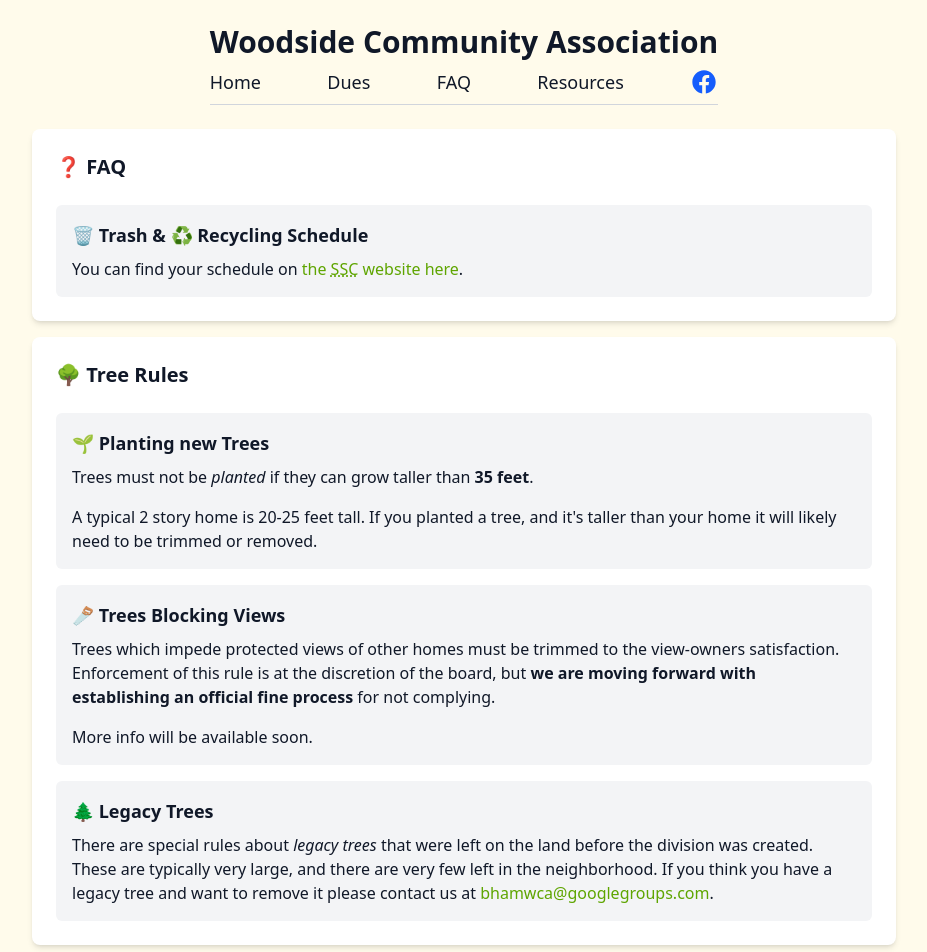
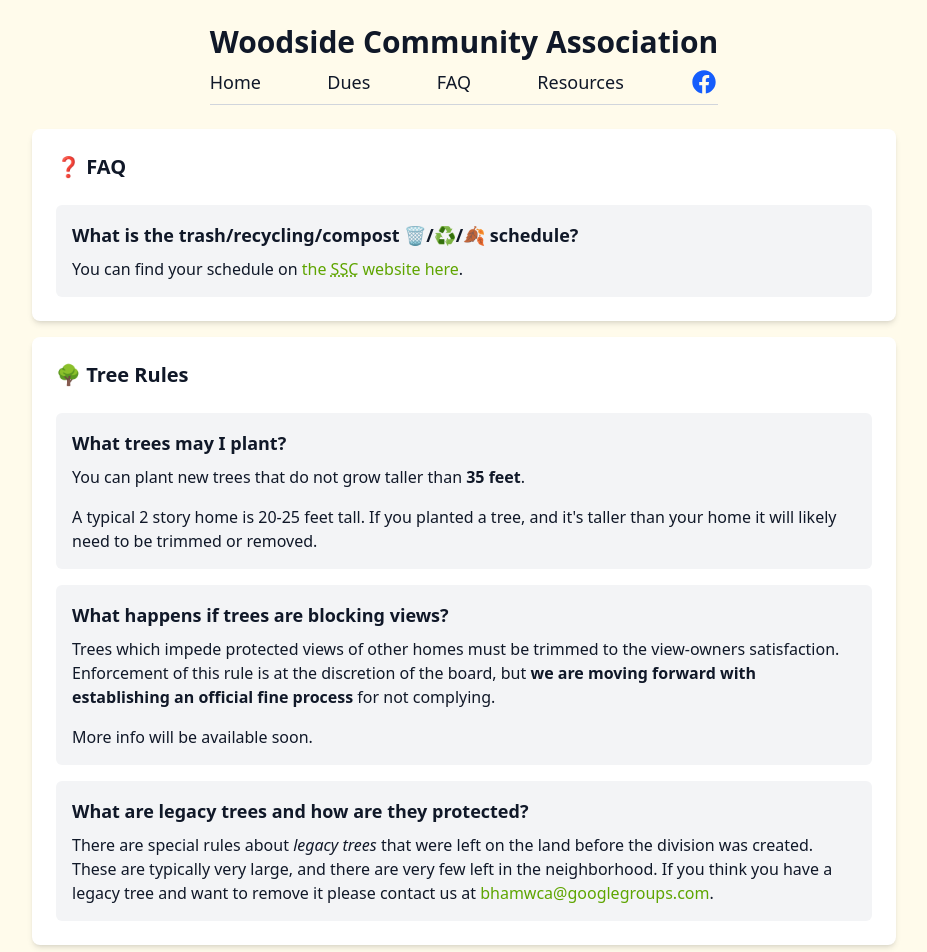
Before and after one commit to kyle-rader/woodside.github.io, a SvelteKit app: page /faq in a window 1280 px wide. Shown: the top 952 px of the page, without its empty margins (176-1103 px from the left). Built offline with nearby package versions, Linux system fonts and the light colour scheme.

Commit message:
add google analytics

```diff
--- /dev/null
+++ b/src/lib/components/analytics.svelte
@@ -0,0 +1,17 @@
+<script lang="ts">
+	import { browser, dev } from '$app/environment';
+	let id = 'G-DBZHQCP815';
+</script>
+
+{#if !dev && browser}
+	<!-- Google tag (gtag.js) -->
+	<script async src="https://www.googletagmanager.com/gtag/js?id={id}"></script>
+	<script>
+		window.dataLayer = window.dataLayer || [];
+		function gtag() {
+			dataLayer.push(arguments);
+		}
+		gtag('js', new Date());
+		gtag('config', '{id}');
+	</script>
+{/if}
--- a/src/routes/+layout.svelte
+++ b/src/routes/+layout.svelte
@@ -2,8 +2,11 @@
 	import '../app.css';
 	import Nav from '$lib/nav.svelte';
 	import Footer from '$lib/footer.svelte';
+	import Analytics from '$lib/components/analytics.svelte';
 	let { children } = $props();
 </script>
+
+<Analytics />
 
 <div class="flex min-h-screen flex-col">
 	<Nav />
--- a/src/routes/faq/+page.svelte
+++ b/src/routes/faq/+page.svelte
@@ -8,7 +8,7 @@
 
 <Container>
 	<Section title="❓ FAQ" class="flex flex-col gap-4">
-		<FaqItem title="🗑️ Trash & ♻️ Recycling Schedule">
+		<FaqItem title="What is the trash/recycling/compost 🗑️/♻️/🍂 schedule?">
 			You can find your schedule on
 			<Link href="https://ssc-inc.com/collection-schedule/"
 				>the <abbr title="Sanitation Service Company">SSC</abbr> website here</Link
@@ -17,15 +17,15 @@
 	</Section>
 
 	<Section title="🌳 Tree Rules" class="flex flex-col gap-4">
-		<FaqItem title="🌱 Planting new Trees">
-			Trees must not be <em>planted</em> if they can grow taller than <strong>35 feet</strong>.
+		<FaqItem title="What trees may I plant?">
+			You can plant new trees that do not grow taller than <strong>35 feet</strong>.
 			<p class="mt-4">
 				A typical 2 story home is 20-25 feet tall. If you planted a tree, and it's taller than your
 				home it will likely need to be trimmed or removed.
 			</p>
 		</FaqItem>
 
-		<FaqItem title="🪚 Trees Blocking Views">
+		<FaqItem title="What happens if trees are blocking views?">
 			Trees which impede protected views of other homes must be trimmed to the view-owners
 			satisfaction. Enforcement of this rule is at the discretion of the board, but
 			<strong>we are moving forward with establishing an official fine process</strong>
@@ -33,7 +33,7 @@
 			<p class="mt-4">More info will be available soon.</p>
 		</FaqItem>
 
-		<FaqItem title="🌲 Legacy Trees">
+		<FaqItem title="What are legacy trees and how are they protected?">
 			There are special rules about <em>legacy trees</em> that were left on the land before the
 			division was created. These are typically very large, and there are very few left in the
 			neighborhood. If you think you have a legacy tree and want to remove it please contact us at
```
